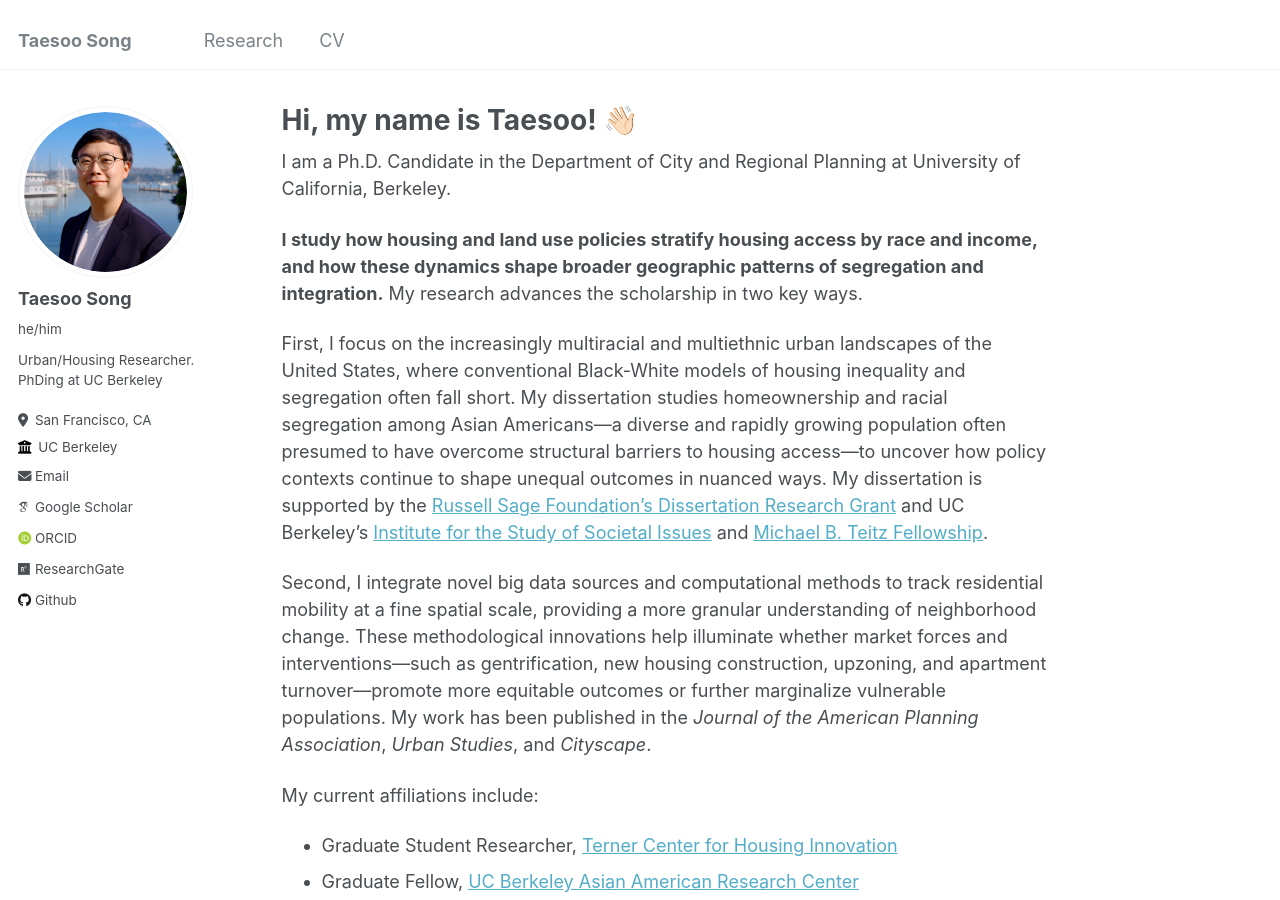
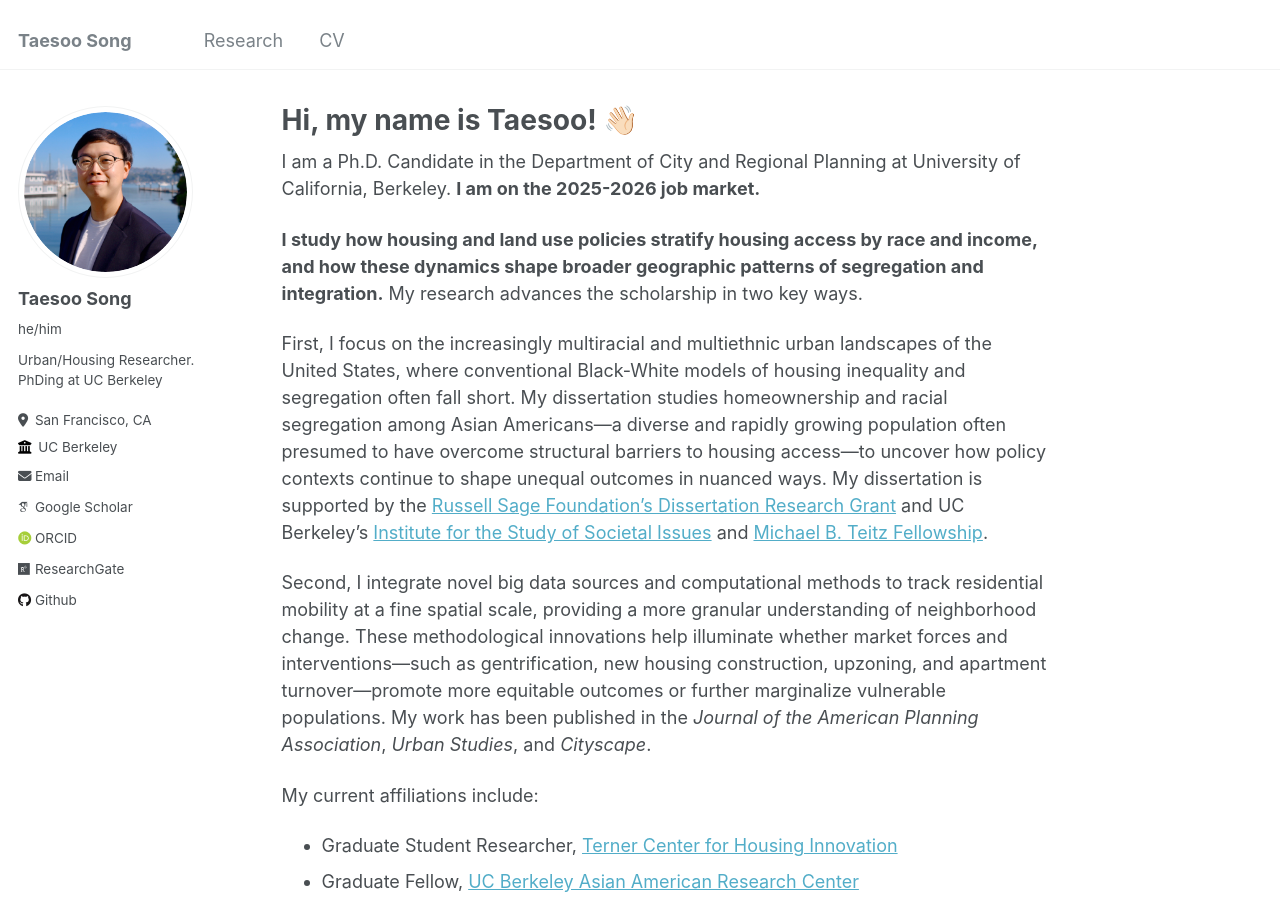
Before and after one commit to taesoosong/taesoosong.github.io, a Jekyll site: the page built from _pages/about.md, in a window 1280 px wide and 900 px high. Built offline with Jekyll 4.4.1, drawn with Linux system fonts in a browser that asks for light colours; some web fonts are replaced.

Commit message:
Update about.md

```diff
--- a/_pages/about.md
+++ b/_pages/about.md
@@ -9,7 +9,7 @@ redirect_from:
 ---
 
 
-I am a Ph.D. Candidate in the Department of City and Regional Planning at University of California, Berkeley.
+I am a Ph.D. Candidate in the Department of City and Regional Planning at University of California, Berkeley. **I am on the 2025-2026 job market.**
 
 **I study how housing and land use policies stratify housing access by race and income, and how these dynamics shape broader geographic patterns of segregation and integration.** My research advances the scholarship in two key ways.
 
```
